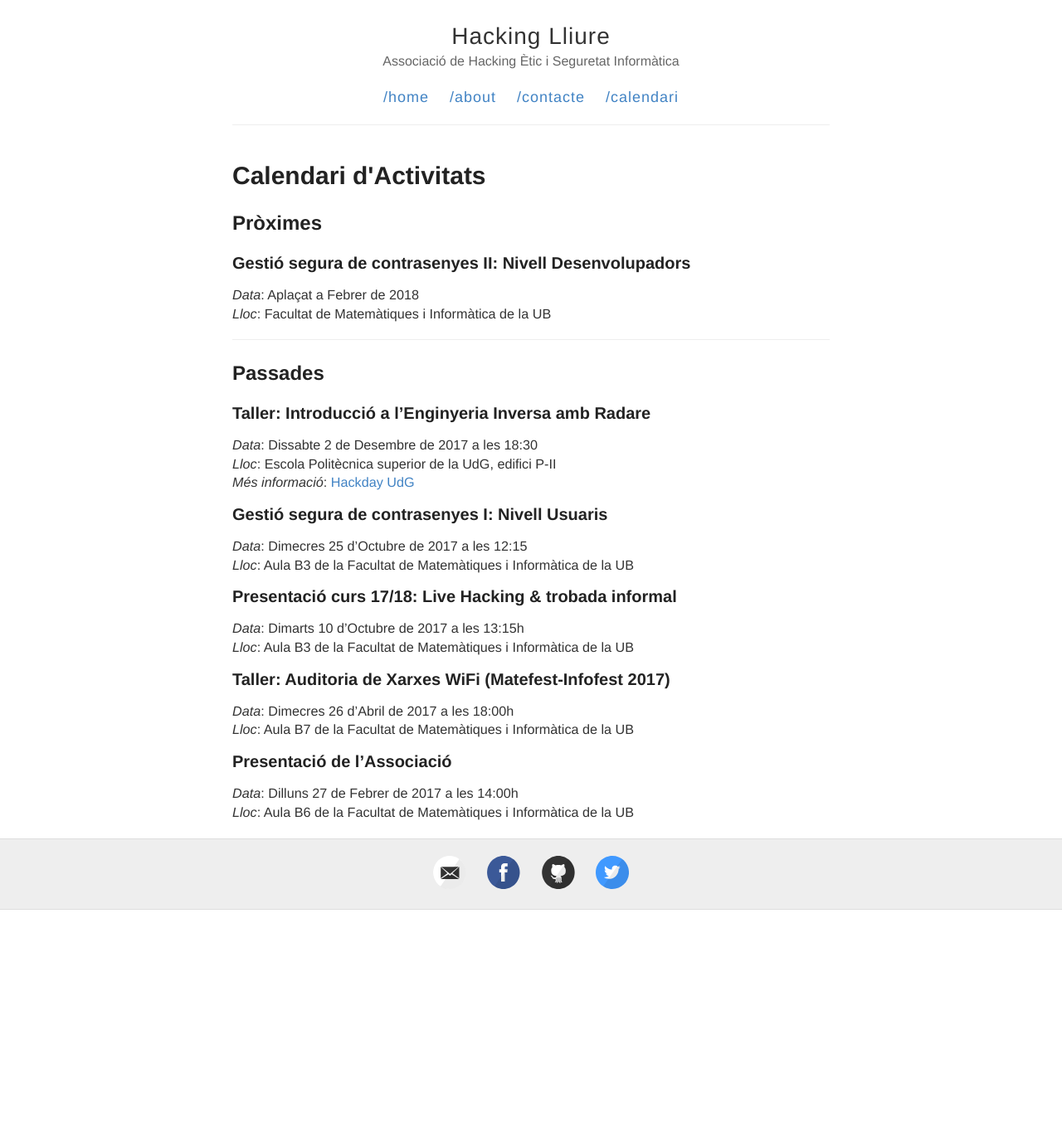
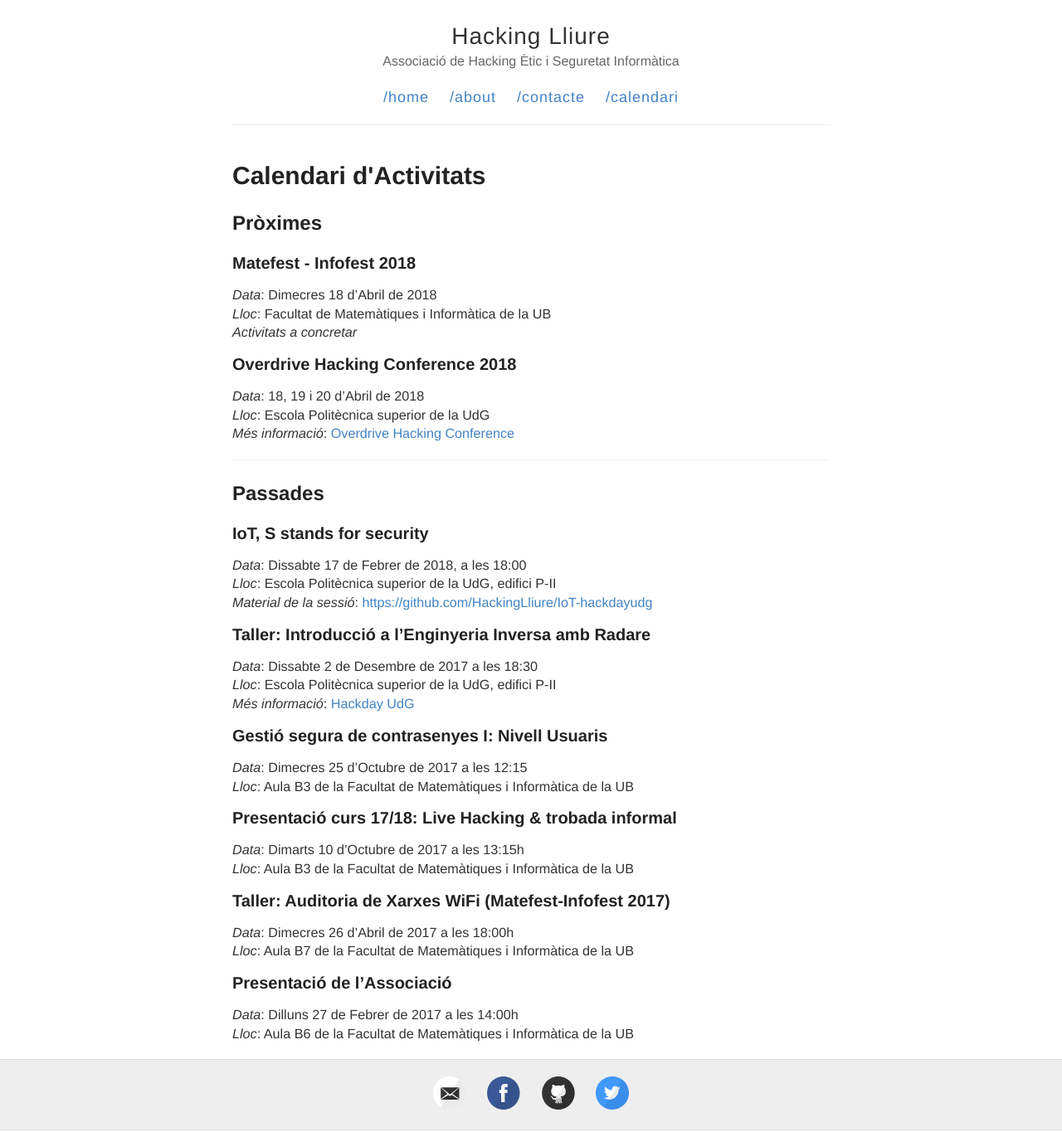
Before and after one commit to HackingLliure/hackinglliure.github.io, a Jekyll site: the page built from pages/calendari.md, in a window 1280 px wide. Shown: the whole page at 83% size. Built offline with Jekyll 4.4.1, drawn with Linux system fonts in a browser that asks for light colours; before the commit the page ends 1099 px from its top, so only the background shows below that.

Commit message:
Hackday2, calendari

```diff
--- a/_config.yml
+++ b/_config.yml
@@ -9,7 +9,7 @@ name: Hacking Lliure
 description: Associació de Hacking Ètic i Seguretat Informàtica
 
 # URL of your avatar or profile pic (you could use your GitHub profile pic)
-avatar:
+avatar: /assets/logohackinglliure.png
 
 #
 # Flags below are optional
--- a/_layouts/default.html
+++ b/_layouts/default.html
@@ -24,7 +24,9 @@
     <div class="wrapper-masthead">
       <div class="container">
         <header class="masthead clearfix">
-          <!--<a href="{{ site.baseurl }}/" class="site-avatar"><img src="{{ site.avatar }}" /></a>-->
+          <div style="clear:both">
+            <!--<a href="{{ site.baseurl }}/" class="site-avatar"><img src="{{ site.avatar }}" /></a>-->
+          </div>
 
           <div class="site-info">
             <h1 class="site-name"><a href="{{ site.baseurl }}/">{{ site.name }}</a></h1>
--- a/pages/calendari.md
+++ b/pages/calendari.md
@@ -5,13 +5,24 @@ title: Calendari d'Activitats
 
 ## Pròximes
 
-### Gestió segura de contrasenyes II: Nivell Desenvolupadors
-_Data_: Aplaçat a Febrer de 2018\\
-_Lloc_: Facultat de Matemàtiques i Informàtica de la UB
+### Matefest - Infofest 2018
+_Data_: Dimecres 18 d'Abril de 2018\\
+_Lloc_: Facultat de Matemàtiques i Informàtica de la UB\\
+_Activitats a concretar_
+
+### Overdrive Hacking Conference 2018
+_Data_: 18, 19 i 20 d'Abril de 2018\\
+_Lloc_: Escola Politècnica superior de la UdG\\
+_Més informació_: [Overdrive Hacking Conference](http://overdriveconference.com)
 
 ---
 
 ## Passades
+
+### IoT, S stands for security
+_Data_: Dissabte 17 de Febrer de 2018, a les 18:00\\
+_Lloc_: Escola Politècnica superior de la UdG, edifici P-II\\
+_Material de la sessió_: [https://github.com/HackingLliure/IoT-hackdayudg](https://github.com/HackingLliure/IoT-hackdayudg)
 
 ### Taller: Introducció a l'Enginyeria Inversa amb Radare
 _Data_: Dissabte 2 de Desembre de 2017 a les 18:30\\
```
Also changed, not shown: _posts/2018-02-19-HackDay-UdG.md (added, +8 -0 lines), assets/logohackinglliure.png (added).
